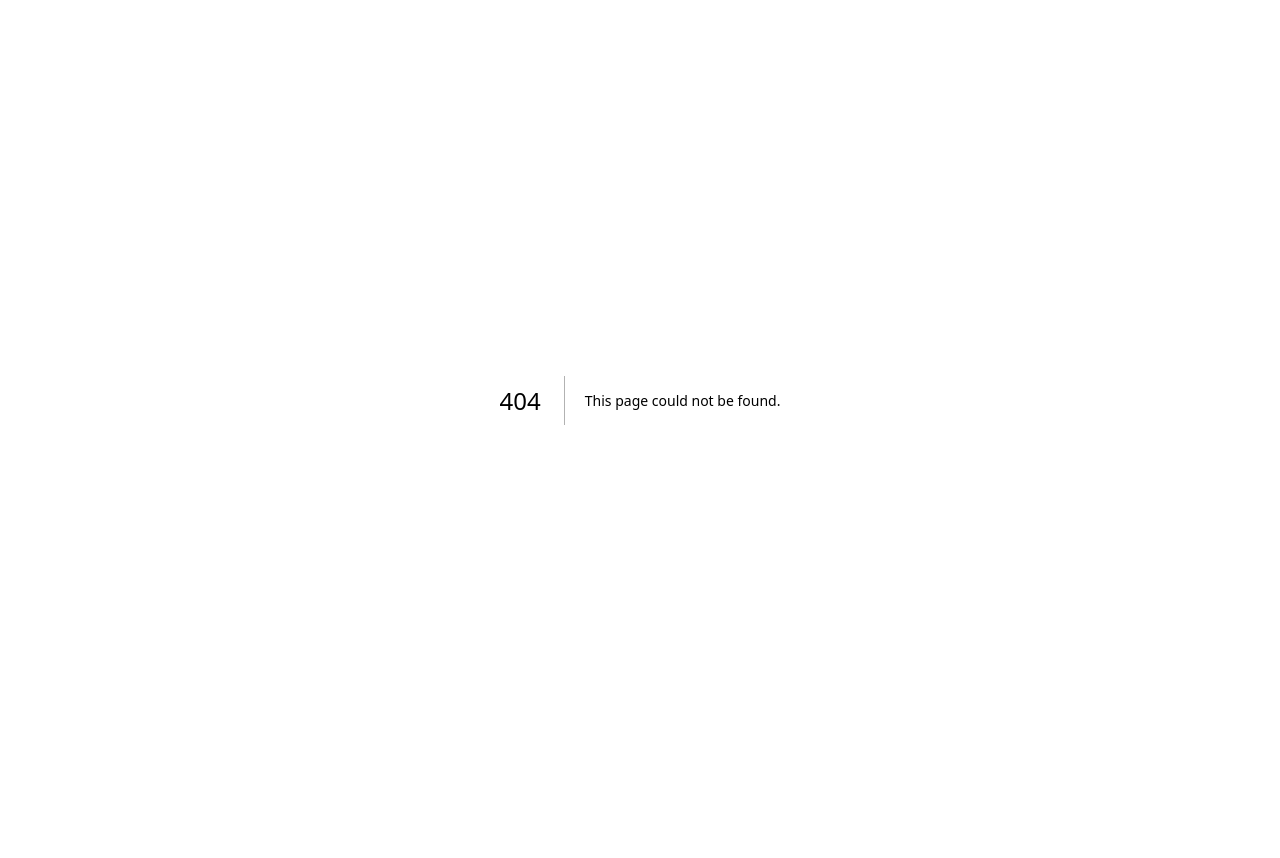
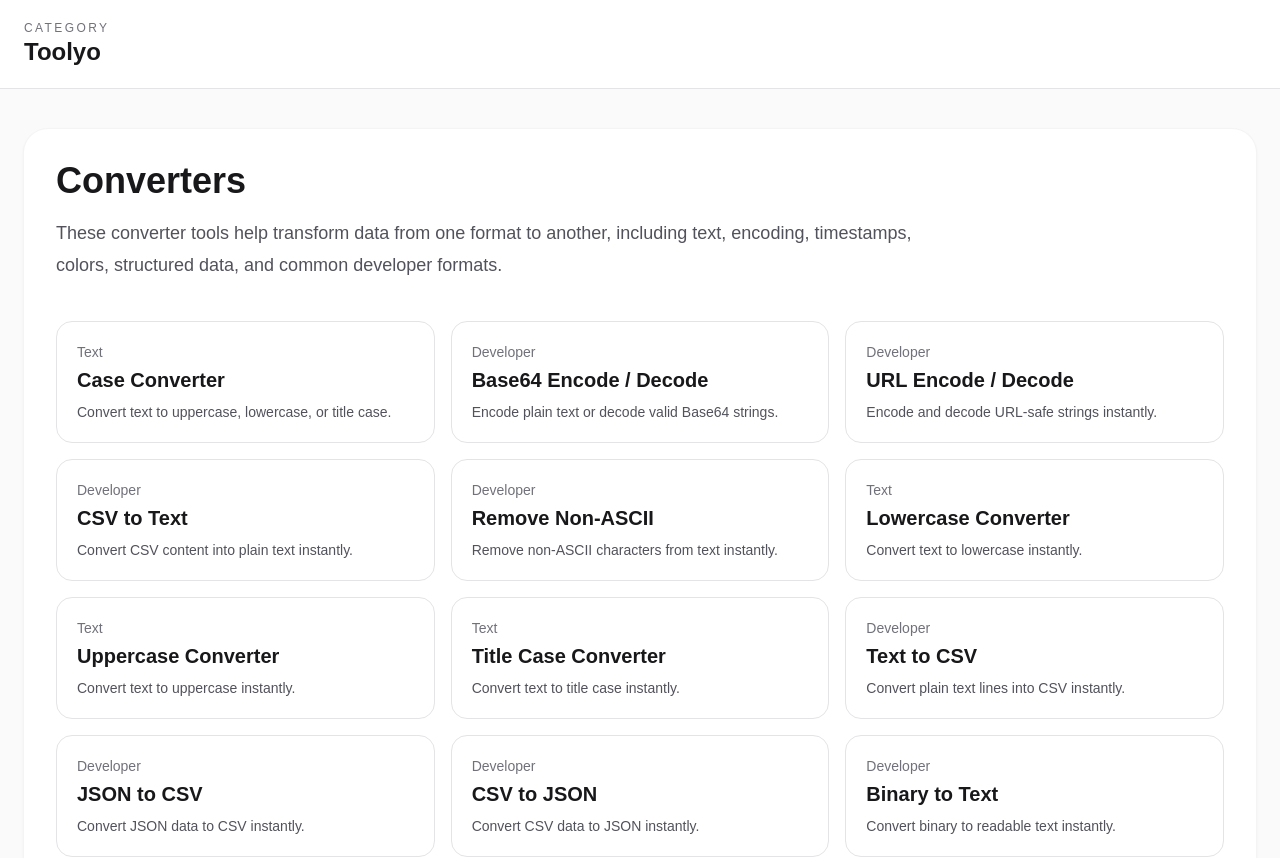
Before and after one commit to Kalluska/Toolyo, a Next.js app: page /converters in a window 1280 px wide. Before the commit this address had no page. Shown: the top 858 px of the page. Before the commit the page ends 800 px from the top, so only its background shows below. Built offline with nearby package versions, Linux system fonts and the light colour scheme.

Commit message:
Add category landing pages

```diff
--- /dev/null
+++ b/src/app/converters/page.tsx
@@ -0,0 +1,47 @@
+import type { Metadata } from "next";
+import CategoryPage from "@/components/category-page";
+import { tools } from "@/data/tools";
+
+const converterKeywords = [
+  "to ",
+  "converter",
+  "decode",
+  "encode",
+  "hex",
+  "binary",
+  "ascii",
+  "morse",
+  "timestamp",
+  "rgb",
+  "hsl",
+  "yaml",
+  "xml",
+  "base32",
+  "base64",
+  "url",
+];
+
+export const metadata: Metadata = {
+  title: "Converters",
+  description:
+    "Browse converter tools for text, encoding, colors, timestamps, structured data, and common web formats.",
+  alternates: {
+    canonical: "https://toolyo-kappa.vercel.app/converters",
+  },
+};
+
+export default function ConvertersPage() {
+  const converterTools = tools.filter((tool) => {
+    const name = tool.name.toLowerCase();
+    return converterKeywords.some((keyword) => name.includes(keyword));
+  });
+
+  return (
+    <CategoryPage
+      eyebrow="Category"
+      title="Converters"
+      description="These converter tools help transform data from one format to another, including text, encoding, timestamps, colors, structured data, and common developer formats."
+      tools={converterTools}
+    />
+  );
+}
--- /dev/null
+++ b/src/app/developer-tools/page.tsx
@@ -0,0 +1,48 @@
+import type { Metadata } from "next";
+import CategoryPage from "@/components/category-page";
+import { tools } from "@/data/tools";
+
+const converterKeywords = [
+  "to ",
+  "converter",
+  "decode",
+  "encode",
+  "hex",
+  "binary",
+  "ascii",
+  "morse",
+  "timestamp",
+  "rgb",
+  "hsl",
+  "yaml",
+  "xml",
+  "base32",
+  "base64",
+  "url",
+];
+
+export const metadata: Metadata = {
+  title: "Developer Tools",
+  description:
+    "Browse developer tools for JSON, encoding, formatting, validation, parsing, and common web development tasks.",
+  alternates: {
+    canonical: "https://toolyo-kappa.vercel.app/developer-tools",
+  },
+};
+
+export default function DeveloperToolsPage() {
+  const developerTools = tools.filter((tool) => {
+    if (tool.category !== "Developer") return false;
+    const name = tool.name.toLowerCase();
+    return !converterKeywords.some((keyword) => name.includes(keyword));
+  });
+
+  return (
+    <CategoryPage
+      eyebrow="Category"
+      title="Developer Tools"
+      description="These developer tools help with formatting, validating, parsing, generating, and debugging common development data and code structures."
+      tools={developerTools}
+    />
+  );
+}
--- /dev/null
+++ b/src/app/generators/page.tsx
@@ -0,0 +1,39 @@
+import type { Metadata } from "next";
+import CategoryPage from "@/components/category-page";
+import { tools } from "@/data/tools";
+
+const generatorKeywords = [
+  "generator",
+  "current timestamp",
+  "password",
+  "uuid",
+  "random",
+  "lorem ipsum",
+  "gradient",
+  "query string builder",
+];
+
+export const metadata: Metadata = {
+  title: "Generators",
+  description:
+    "Browse generator tools for passwords, UUIDs, lorem ipsum, timestamps, random values, gradients, and more.",
+  alternates: {
+    canonical: "https://toolyo-kappa.vercel.app/generators",
+  },
+};
+
+export default function GeneratorsPage() {
+  const generatorTools = tools.filter((tool) => {
+    const name = tool.name.toLowerCase();
+    return generatorKeywords.some((keyword) => name.includes(keyword));
+  });
+
+  return (
+    <CategoryPage
+      eyebrow="Category"
+      title="Generators"
+      description="These generator tools create useful outputs instantly, including passwords, UUIDs, lorem ipsum, random values, gradients, timestamps, and similar helper data."
+      tools={generatorTools}
+    />
+  );
+}
--- /dev/null
+++ b/src/app/seo-tools/page.tsx
@@ -0,0 +1,25 @@
+import type { Metadata } from "next";
+import CategoryPage from "@/components/category-page";
+import { tools } from "@/data/tools";
+
+export const metadata: Metadata = {
+  title: "SEO Tools",
+  description:
+    "Browse SEO tools for slugs, keyword analysis, metadata checks, and other search-focused content tasks.",
+  alternates: {
+    canonical: "https://toolyo-kappa.vercel.app/seo-tools",
+  },
+};
+
+export default function SeoToolsPage() {
+  const seoTools = tools.filter((tool) => tool.category === "SEO");
+
+  return (
+    <CategoryPage
+      eyebrow="Category"
+      title="SEO Tools"
+      description="These SEO tools are built for content creators, marketers, and site owners who want to improve structure, metadata, keywords, and search readiness."
+      tools={seoTools}
+    />
+  );
+}
--- /dev/null
+++ b/src/app/text-tools/page.tsx
@@ -0,0 +1,25 @@
+import type { Metadata } from "next";
+import CategoryPage from "@/components/category-page";
+import { tools } from "@/data/tools";
+
+export const metadata: Metadata = {
+  title: "Text Tools",
+  description:
+    "Browse text tools for counting, formatting, cleaning, converting, and editing text online.",
+  alternates: {
+    canonical: "https://toolyo-kappa.vercel.app/text-tools",
+  },
+};
+
+export default function TextToolsPage() {
+  const textTools = tools.filter((tool) => tool.category === "Text");
+
+  return (
+    <CategoryPage
+      eyebrow="Category"
+      title="Text Tools"
+      description="These text tools help with counting, formatting, cleaning, comparing, trimming, transforming, and restructuring text directly in the browser."
+      tools={textTools}
+    />
+  );
+}
--- /dev/null
+++ b/src/components/category-page.tsx
@@ -0,0 +1,57 @@
+import Link from "next/link";
+import SiteFooter from "@/components/site-footer";
+import { Tool } from "@/data/tools";
+
+type CategoryPageProps = {
+  eyebrow: string;
+  title: string;
+  description: string;
+  tools: Tool[];
+};
+
+export default function CategoryPage({
+  eyebrow,
+  title,
+  description,
+  tools,
+}: CategoryPageProps) {
+  return (
+    <div className="min-h-screen bg-zinc-50 text-zinc-900">
+      <header className="border-b border-zinc-200 bg-white">
+        <div className="mx-auto flex max-w-7xl items-center justify-between px-6 py-5">
+          <Link href="/" className="block">
+            <div className="text-xs uppercase tracking-[0.2em] text-zinc-500">
+              {eyebrow}
+            </div>
+            <h1 className="text-2xl font-bold">Toolyo</h1>
+          </Link>
+        </div>
+      </header>
+
+      <main className="mx-auto max-w-7xl px-6 py-10">
+        <div className="rounded-3xl bg-white p-8 shadow-sm ring-1 ring-zinc-100">
+          <h2 className="text-4xl font-bold">{title}</h2>
+          <p className="mt-4 max-w-4xl text-lg leading-8 text-zinc-600">
+            {description}
+          </p>
+
+          <div className="mt-10 grid gap-4 md:grid-cols-2 lg:grid-cols-3">
+            {tools.map((tool) => (
+              <Link
+                key={tool.slug}
+                href={`/tools/${tool.slug}`}
+                className="rounded-2xl border border-zinc-200 bg-white p-5 transition hover:border-zinc-400"
+              >
+                <div className="text-sm text-zinc-500">{tool.category}</div>
+                <div className="mt-1 text-xl font-semibold">{tool.name}</div>
+                <p className="mt-2 text-sm text-zinc-600">{tool.description}</p>
+              </Link>
+            ))}
+          </div>
+        </div>
+      </main>
+
+      <SiteFooter />
+    </div>
+  );
+}
--- a/src/components/site-footer.tsx
+++ b/src/components/site-footer.tsx
@@ -17,7 +17,7 @@ export default function SiteFooter() {
       />
 
       <footer className="mt-12 border-t border-zinc-200 bg-white">
-        <div className="mx-auto grid max-w-7xl gap-8 px-6 py-10 md:grid-cols-3">
+        <div className="mx-auto grid max-w-7xl gap-8 px-6 py-10 md:grid-cols-4">
           <div>
             <div className="text-sm font-semibold uppercase tracking-wide text-zinc-400">
               Toolyo
@@ -57,6 +57,29 @@ export default function SiteFooter() {
 
           <div>
             <div className="text-sm font-semibold uppercase tracking-wide text-zinc-400">
+              Categories
+            </div>
+            <div className="mt-3 space-y-2 text-sm">
+              <Link href="/text-tools" className="block text-zinc-600 hover:text-zinc-900">
+                Text Tools
+              </Link>
+              <Link href="/developer-tools" className="block text-zinc-600 hover:text-zinc-900">
+                Developer Tools
+              </Link>
+              <Link href="/seo-tools" className="block text-zinc-600 hover:text-zinc-900">
+                SEO Tools
+              </Link>
+              <Link href="/converters" className="block text-zinc-600 hover:text-zinc-900">
+                Converters
+              </Link>
+              <Link href="/generators" className="block text-zinc-600 hover:text-zinc-900">
+                Generators
+              </Link>
+            </div>
+          </div>
+
+          <div>
+            <div className="text-sm font-semibold uppercase tracking-wide text-zinc-400">
               Legal
             </div>
             <div className="mt-3 space-y-2 text-sm">
@@ -77,7 +100,7 @@ export default function SiteFooter() {
         <div className="border-t border-zinc-200">
           <div className="mx-auto flex max-w-7xl flex-col gap-2 px-6 py-4 text-sm text-zinc-500 md:flex-row md:items-center md:justify-between">
             <div>© 2026 Toolyo. All rights reserved.</div>
-            <div>Built for text, SEO, and developer workflows.</div>
+            <div>Built for text, SEO, developer workflows, and converters.</div>
           </div>
         </div>
       </footer>
```
